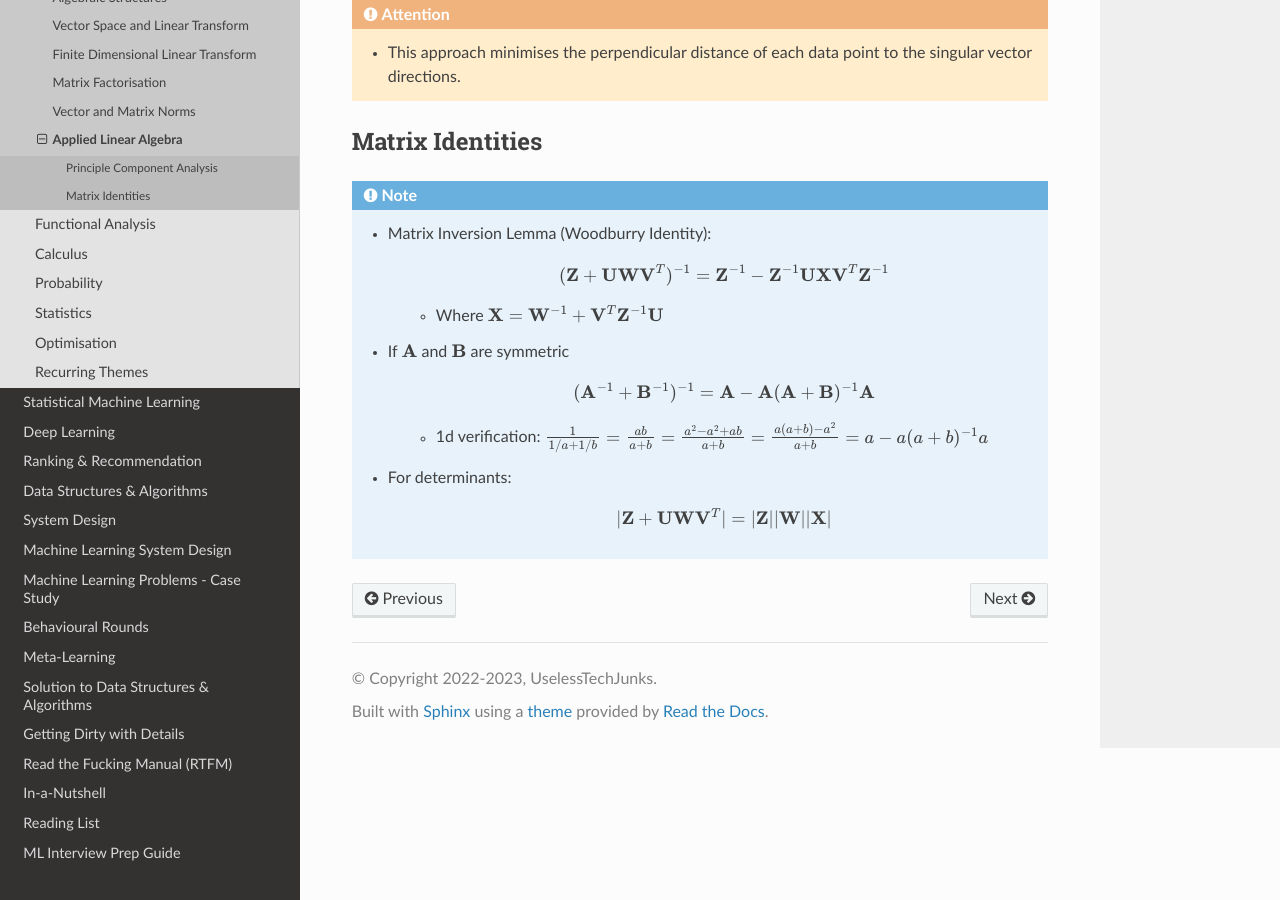
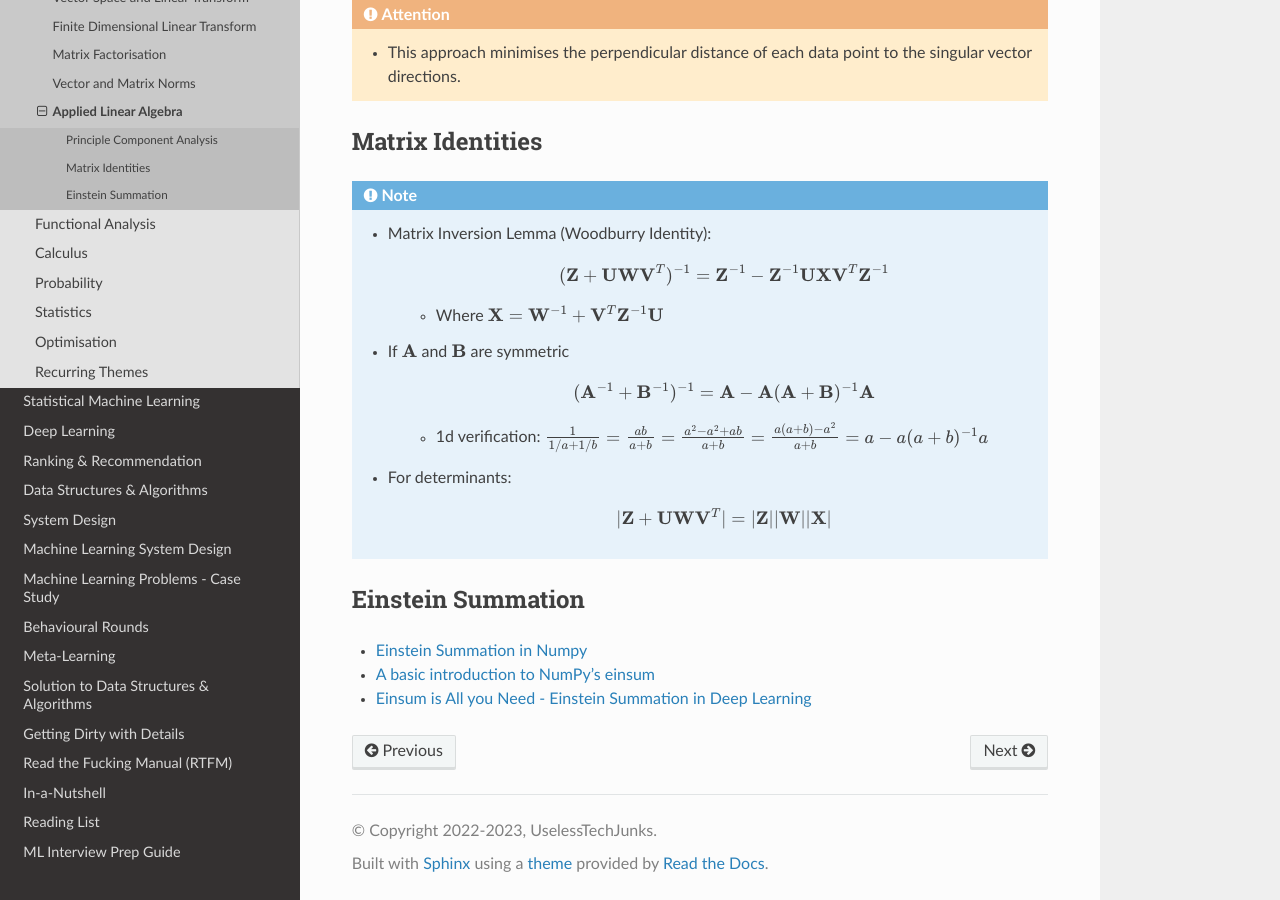
Before and after one commit to uselesstechjunks/leetcode, a Sphinx documentation site: the page built from docs/source/math/linalg/applied.rst, in a window 1280 px wide and 900 px high, scrolled down 674 px. Built offline with Sphinx 7.4.7 and the Read the Docs theme 2.0.0, drawn with Linux system fonts in a browser that asks for light colours.

Commit message:
Update applied.rst (#216)

```diff
--- a/docs/source/math/linalg/applied.rst
+++ b/docs/source/math/linalg/applied.rst
@@ -40,3 +40,10 @@ Matrix Identities
 	* For determinants:
 
 		.. math:: |\mathbf{Z}+\mathbf{U}\mathbf{W}\mathbf{V}^T|=|\mathbf{Z}||\mathbf{W}||\mathbf{X}|
+
+********************************************************************************
+Einstein Summation
+********************************************************************************
+* `Einstein Summation in Numpy <https://obilaniu6266h16.wordpress.com/2016/02/04/einstein-summation-in-numpy/>`_
+* `A basic introduction to NumPy's einsum <https://ajcr.net/Basic-guide-to-einsum/>`_
+* `Einsum is All you Need - Einstein Summation in Deep Learning <https://rockt.github.io/2018/04/30/einsum>`_
```
